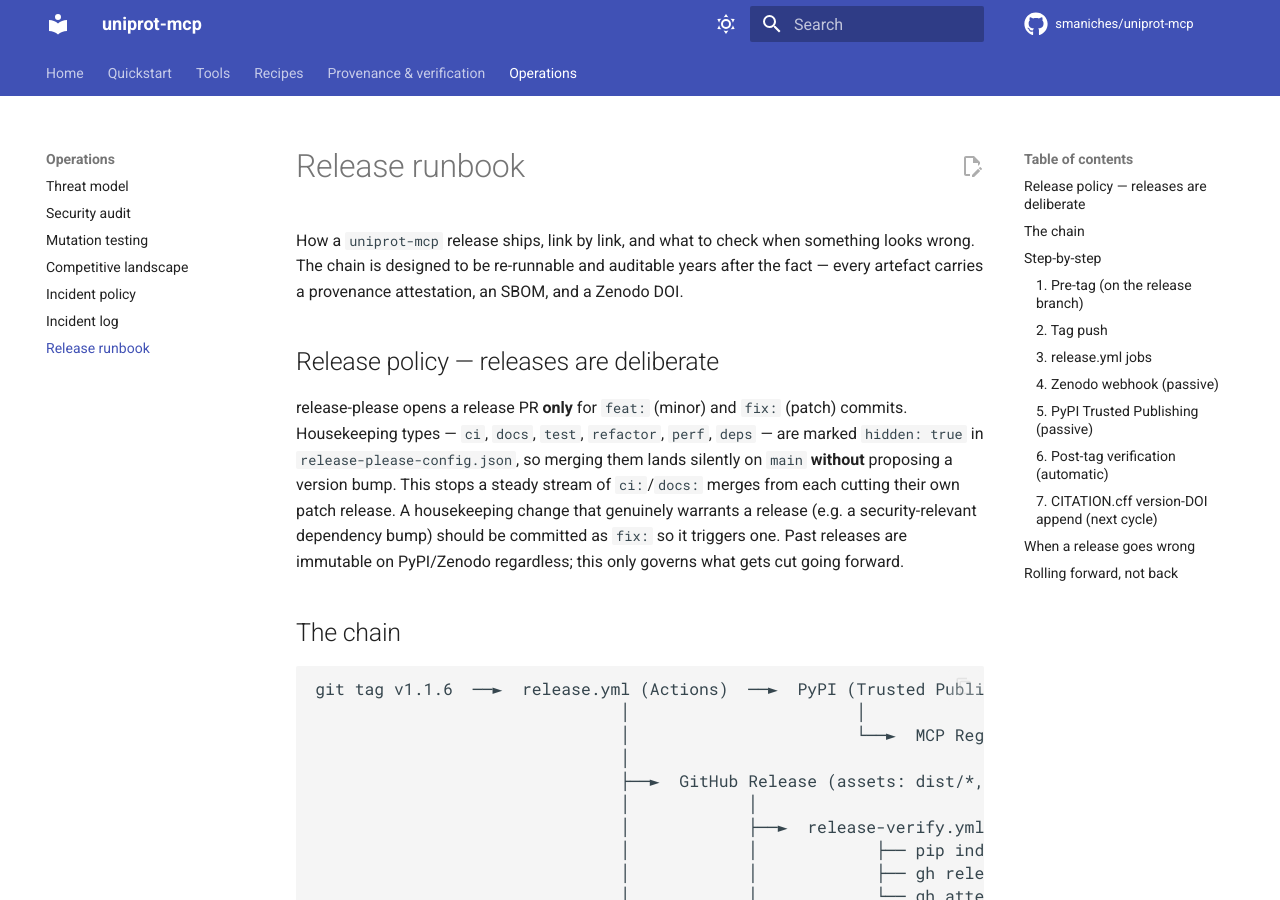
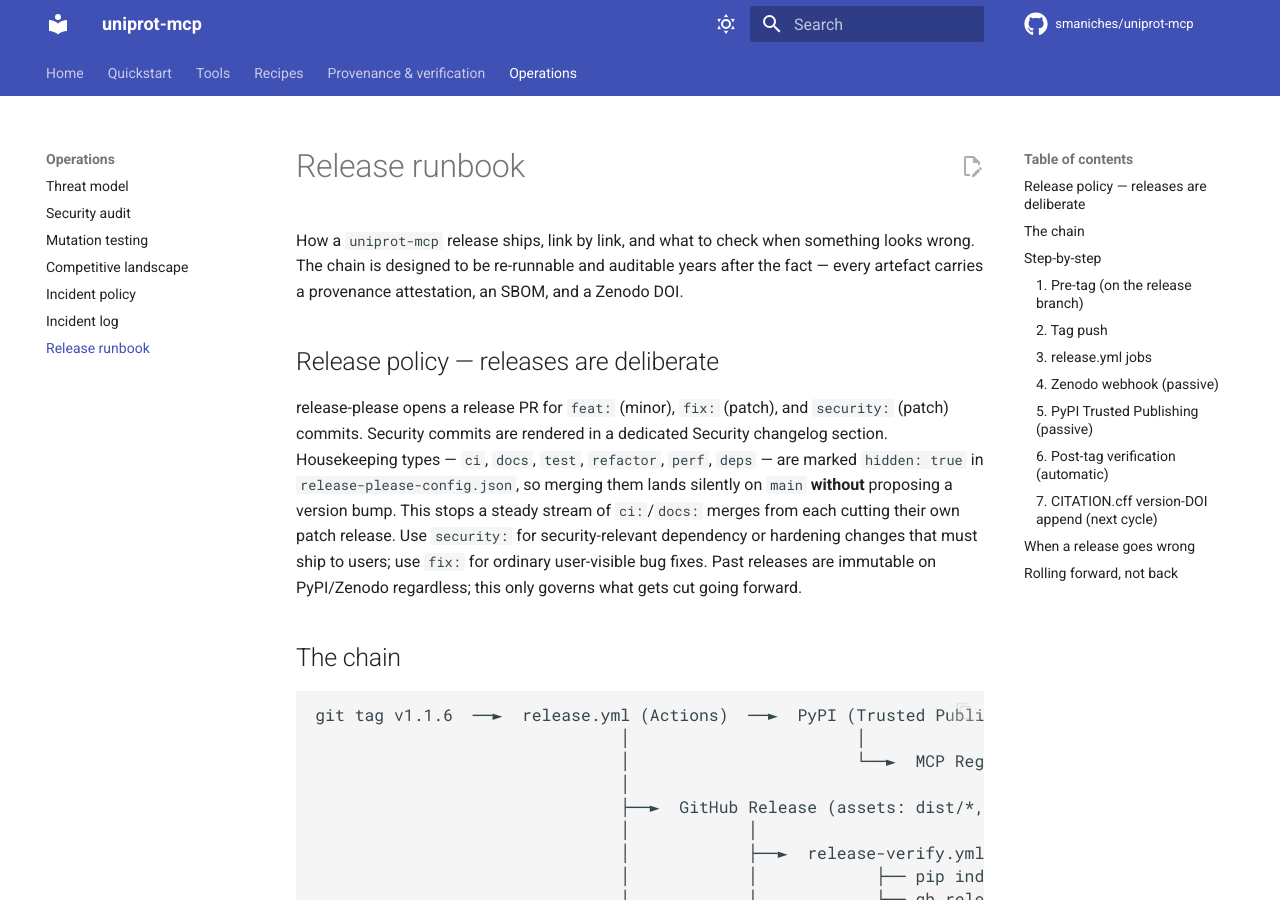
Before and after one commit to smaniches/uniprot-mcp, an MkDocs documentation site: the page built from docs/RELEASE.md, in a window 1280 px wide and 900 px high. Built offline with MkDocs 1.6.1 and Material for MkDocs 9.7.7, drawn with Linux system fonts in a browser that asks for light colours; comment, search, counter and statistics services are not loaded.

Commit message:
docs(release): align security commit policy
Signed-off-by: Santiago Maniches <santiago@topologica.ai>

```diff
--- a/docs/RELEASE.md
+++ b/docs/RELEASE.md
@@ -7,16 +7,17 @@
 
 ## Release policy — releases are deliberate
 
-release-please opens a release PR **only** for `feat:` (minor) and
-`fix:` (patch) commits. Housekeeping types — `ci`, `docs`, `test`,
+release-please opens a release PR for `feat:` (minor), `fix:` (patch),
+and `security:` (patch) commits. Security commits are rendered in a dedicated
+Security changelog section. Housekeeping types — `ci`, `docs`, `test`,
 `refactor`, `perf`, `deps` — are marked `hidden: true` in
 `release-please-config.json`, so merging them lands silently on `main`
 **without** proposing a version bump. This stops a steady stream of
-`ci:`/`docs:` merges from each cutting their own patch release. A
-housekeeping change that genuinely warrants a release (e.g. a
-security-relevant dependency bump) should be committed as `fix:` so it
-triggers one. Past releases are immutable on PyPI/Zenodo regardless;
-this only governs what gets cut going forward.
+`ci:`/`docs:` merges from each cutting their own patch release. Use
+`security:` for security-relevant dependency or hardening changes that must
+ship to users; use `fix:` for ordinary user-visible bug fixes. Past releases
+are immutable on PyPI/Zenodo regardless; this only governs what gets cut going
+forward.
 
 ## The chain
 
```
